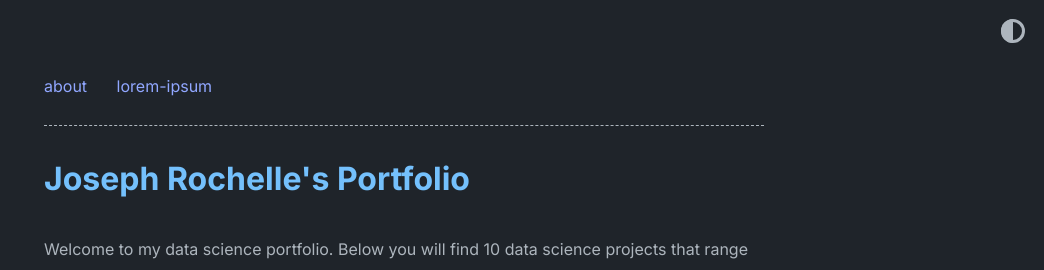
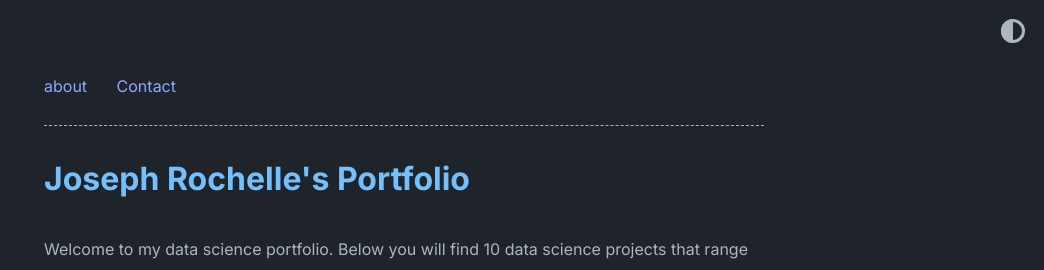
Before and after one commit to Josef9154/JRochelle_Portfolio, a Jekyll site: the page built from index.md, in a window 1280 px wide and 900 px high. Shown: the top 270 px of the window, without its empty margins (236-1280 px from the left). Built offline with Jekyll 4.4.1, drawn with Linux system fonts in a browser that asks for light colours.

Commit message:
home.yml: updated title in navbar_entries

```diff
--- a/_data/home.yml
+++ b/_data/home.yml
@@ -1,7 +1,7 @@
 navbar_entries:
   - title: about
     url: about
-  - title: lorem-ipsum
+  - title: Contact
     url: lorem-ipsum
 project_entries:
   - title: 'Project 1: Predicting HR success factors of hiring data scientists'
```
